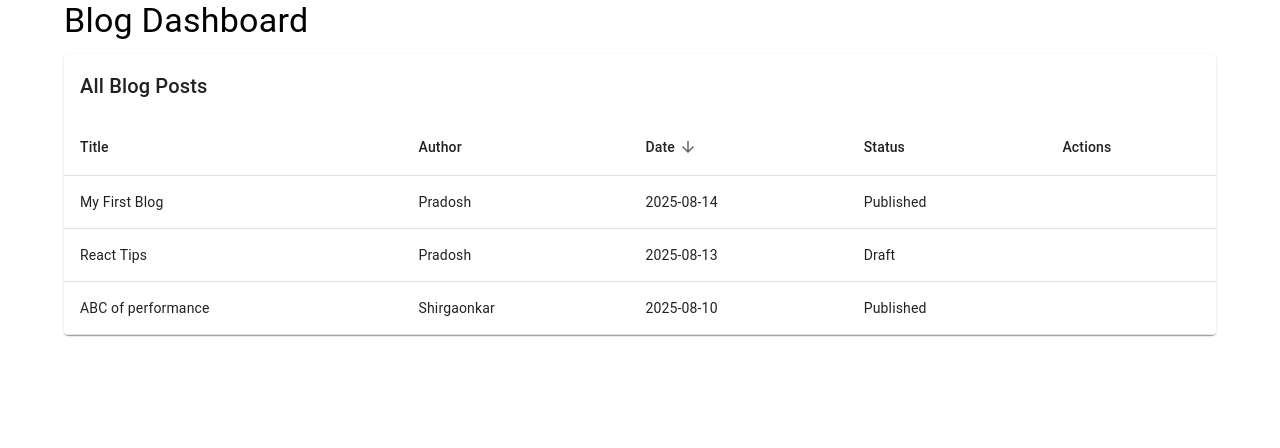
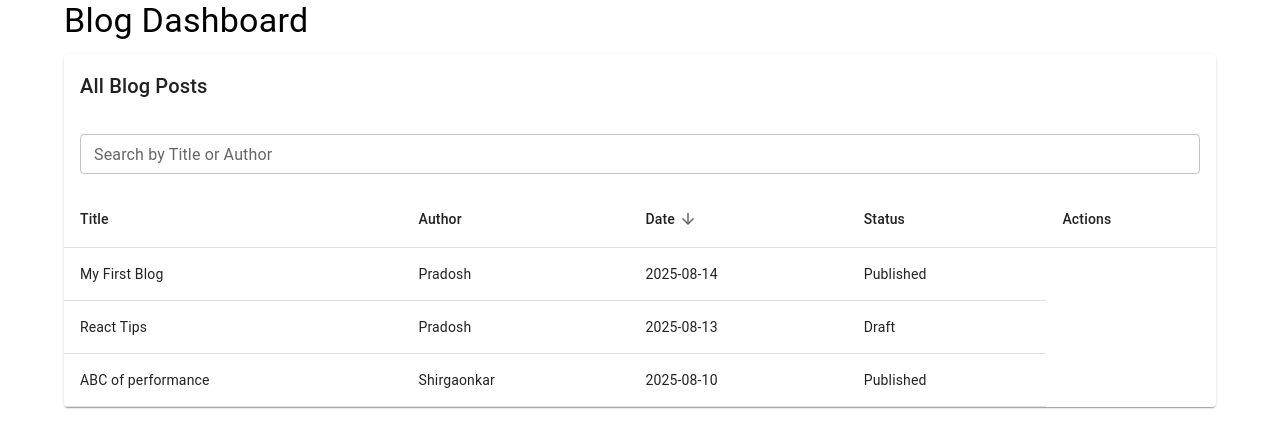
Before and after one commit to Prady-SK/blog-you, a React (Create React App) app: page / in a window 1280 px wide. Shown: the top 448 px of the page. Built offline with nearby package versions, Linux system fonts and the light colour scheme.

Commit message:
feat: Search based on title and author

```diff
--- a/src/components/BlogTable.tsx
+++ b/src/components/BlogTable.tsx
@@ -9,6 +9,8 @@ import {
   Paper,
   Typography,
   TableSortLabel,
+  TextField,
+  Box,
 } from "@mui/material";
 import { BlogPost } from "../types";
 
@@ -25,6 +27,7 @@ const BlogTable: React.FC<BlogTableProps> = ({ blogPosts, setBlogPosts }) => {
     key: "date",
     order: "desc",
   });
+  const [searchTerm, setSearchTerm] = useState<string>("");
 
   const handleSorting = (key: keyof BlogPost) => {
     setSortConfig((prev) => ({
@@ -33,7 +36,13 @@ const BlogTable: React.FC<BlogTableProps> = ({ blogPosts, setBlogPosts }) => {
     }));
   };
 
-  const sortedPosts = [...blogPosts].sort((a, b) => {
+  const filteredPosts = [...blogPosts]
+    .filter(
+      (post) =>
+        post.title.toLowerCase().includes(searchTerm.toLowerCase()) ||
+        post.author.toLowerCase().includes(searchTerm.toLowerCase())
+    )
+    .sort((a, b) => {
       const aValue = a[sortConfig.key];
       const bValue = b[sortConfig.key];
 
@@ -51,6 +60,16 @@ const BlogTable: React.FC<BlogTableProps> = ({ blogPosts, setBlogPosts }) => {
       <Typography variant="h6" sx={{ padding: 2 }}>
         All Blog Posts
       </Typography>
+      <Box sx={{ padding: 2 }}>
+        <TextField
+          label="Search by Title or Author"
+          variant="outlined"
+          size="small"
+          fullWidth
+          value={searchTerm}
+          onChange={(e) => setSearchTerm(e.target.value)}
+        />
+      </Box>
       <Table>
         <TableHead>
           <TableRow>
@@ -80,13 +99,12 @@ const BlogTable: React.FC<BlogTableProps> = ({ blogPosts, setBlogPosts }) => {
           </TableRow>
         </TableHead>
         <TableBody>
-          {sortedPosts.map((post) => (
+          {filteredPosts.map((post) => (
             <TableRow key={post.id}>
               <TableCell>{post.title}</TableCell>
               <TableCell>{post.author}</TableCell>
               <TableCell>{post.date}</TableCell>
               <TableCell>{post.status}</TableCell>
-              <TableCell>{/* Placeholder for Edit/Delete buttons */}</TableCell>
             </TableRow>
           ))}
         </TableBody>
```
Lines whose indentation alone changed are shown as unchanged.
